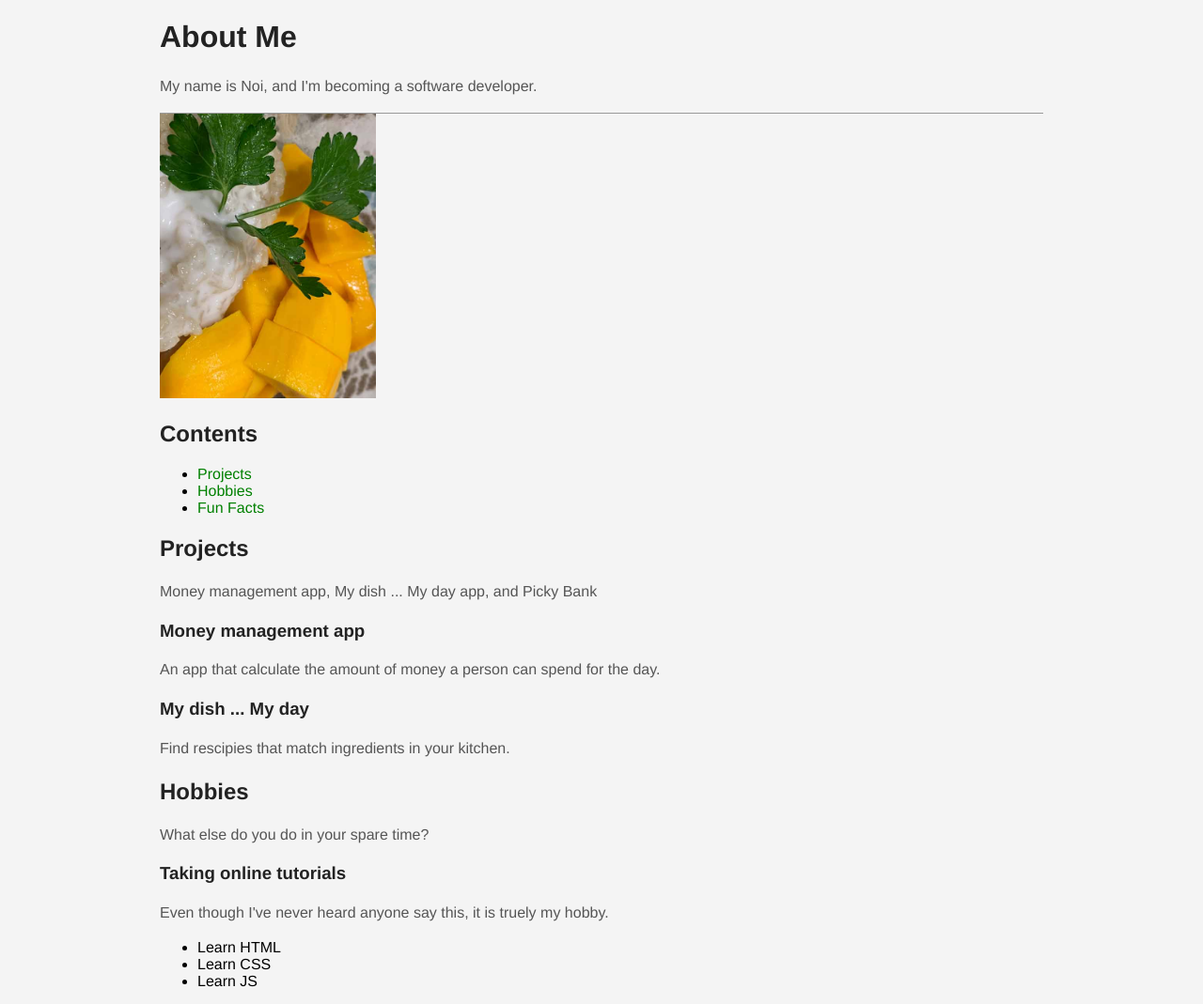
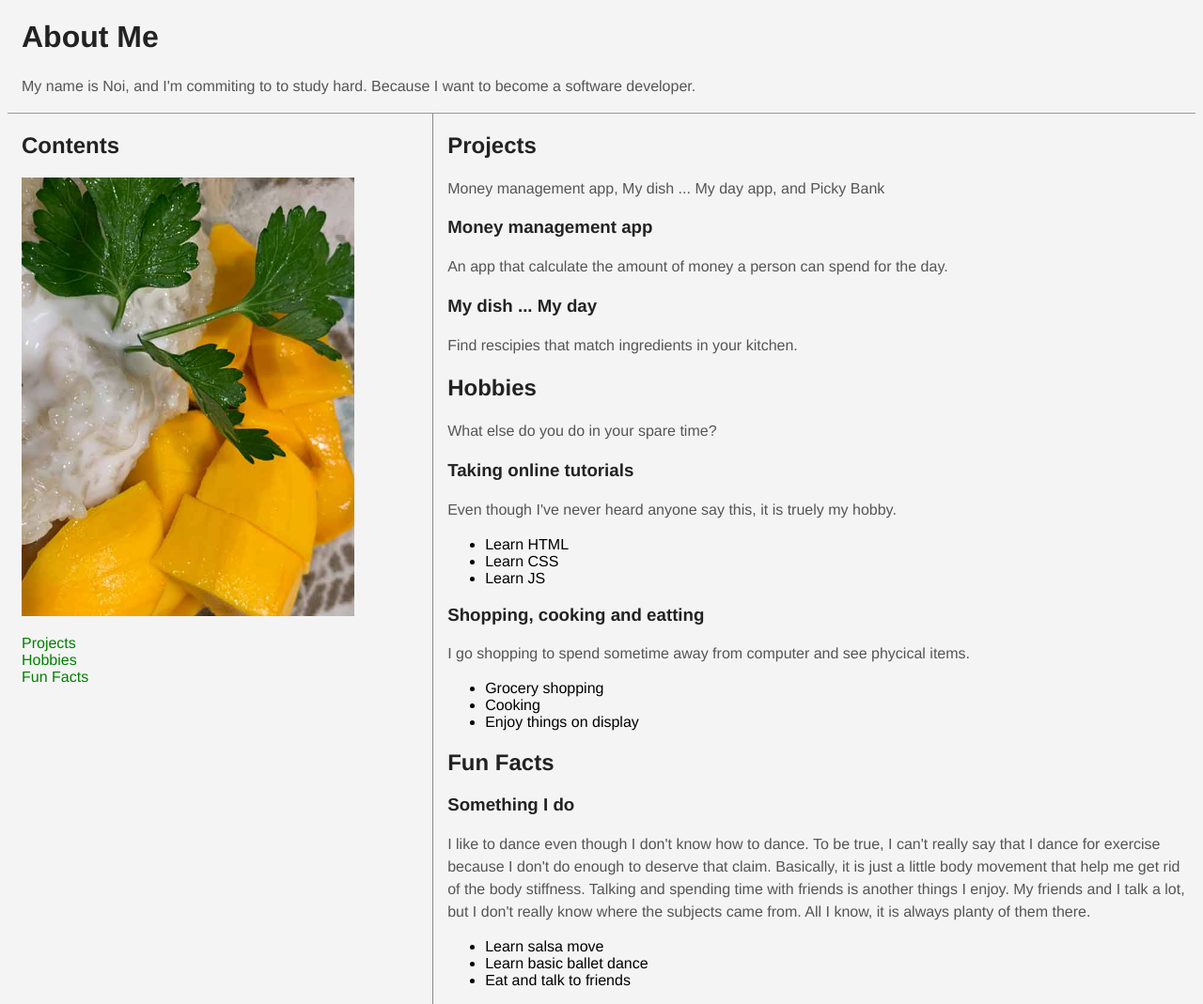
Before and after one commit to Noi-Git/techtonica-front-end-lesson, a plain HTML site: page index.html in a window 1280 px wide. Shown: the top 1069 px of the page at 94% size. Drawn offline with Linux system fonts and the light colour scheme.

Commit message:
make columns

```diff
--- a/index.html
+++ b/index.html
@@ -10,17 +10,17 @@
     <div id="header" class="content">
       <h1>About Me</h1>
       <p>
-        My name is Noi, and I'm becoming a software developer.
+        My name is Noi, and I'm commiting to to study hard. Because I want to become a software developer.
       </p>
     </div>
 
     <div class="content clearfix">
       <!-- Page Navigation -->
       <div id="nav">
-        <a href="https://www.youtube.com/watch?v=osGfh5A7ta0" target="_blank"><img src="resources/mango-sticky-rice.jpg" alt="Mango sticky rice" style="width:25%;"></a>
         <h2>Contents</h2>
+        <a href="https://www.youtube.com/watch?v=osGfh5A7ta0" target="_blank"><img src="resources/mango-sticky-rice.jpg" alt="Mango sticky rice" style="width:80%;"></a>
 
-        <ul>
+        <ul class="nav-list">
           <li><a href="#projects">Projects</a></li>
           <li><a href="#hobbies">Hobbies</a></li>
           <li><a href="#fun-facts">Fun Facts</a></li>
--- a/resources/layout.css
+++ b/resources/layout.css
@@ -2,6 +2,10 @@
  * Add your CSS styles here
  *
  */
+
+* {
+box-sizing: border-box;
+}
 
 body {
 	font-family: Helvetica, Arial, sans-serif;
@@ -26,9 +30,17 @@ a:hover {
 	text-decoration: underline;
 }
 
+.nav-list {
+	list-style: none;
+	padding: 0;
+}
+
 .content {
-	width: 940px;
+	/* width: 940px; */
+	width: 100%;
 	margin: 0 auto;
+	padding-left: 15px;
+	position: relative;
 }
 
 #header  {
@@ -36,23 +48,35 @@ a:hover {
 }
 
 #nav {
+	width: 35%;
+	height: 100%;
 	margin: 0 20px 0 0;
+	float: left;
+	/* padding-left: 15px; */
+	position: absolute;
   /* CHALLENGE 3: how could you get this to float to the left side of the screen? */
 }
 
-#main {
+#main { /*or div > #main*/
 	margin: 0;
+	padding-left: 15px;
+	width: 65%;
+	border-left: 1px solid #888;
+	float: right;
+
   /*  CHALLENGE 3: how could you get this to float to the left side of the screen? */
   /* CHALLENGE 2: how could you give this element a one-pixel border down its left side? */
 }
 
+
 #copyright {
 	margin-top: 30px;
 	margin-bottom: 30px;
+	text-align: center;
 }
 
 
 /* Ignore this for now, it is special code needed to fix the layout after using the "float" rules */
-.clearfix:before, .clearfix:after { content:""; display:table; }
+.clearfix:before, .clearfix:after { content:""; display:table;}
 .clearfix:after { clear:both; }
 .clearfix { zoom:1; }
```
